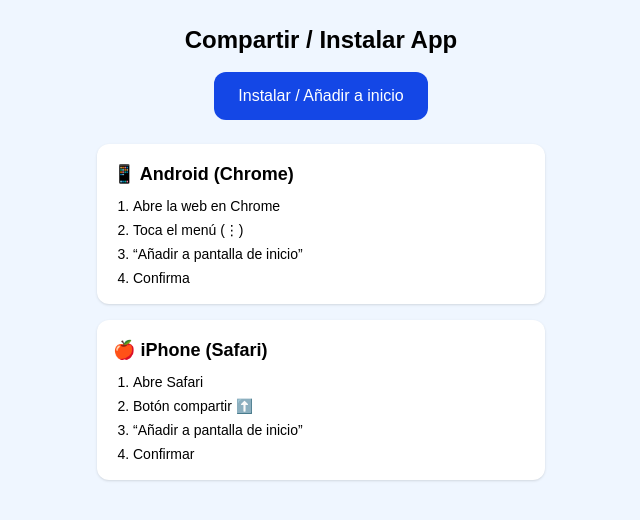
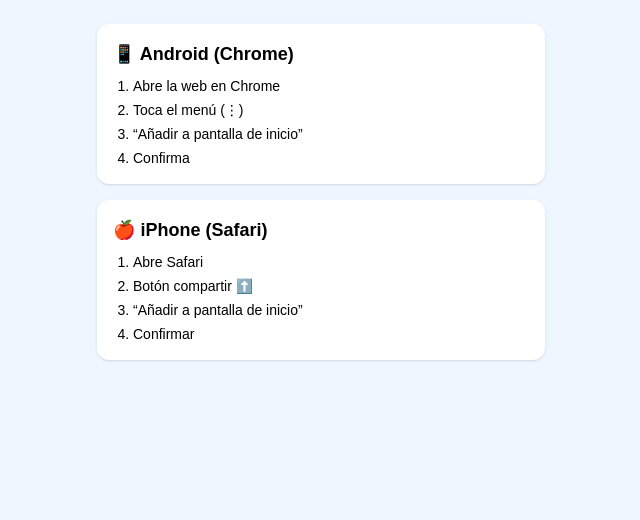
Before and after one commit to initiadonosti/CurroChat, a Next.js app: page /compartir in a window 1280 px wide. Shown: the top 520 px of the page, without its empty margins (319-959 px from the left). Built offline with nearby package versions, Linux system fonts and the light colour scheme.

Commit message:
pagina compartir sin boton

```diff
--- a/app/compartir/page.tsx
+++ b/app/compartir/page.tsx
@@ -43,18 +43,6 @@
   return (
     <div className="min-h-screen bg-blue-50 p-6 text-black flex flex-col items-center">
 
-      <h1 className="text-2xl font-bold mb-4">
-        Compartir / Instalar App
-      </h1>
-
-      {/* BOTÓN PRINCIPAL */}
-      <button
-        onClick={instalarApp}
-        className="bg-blue-700 text-white px-6 py-3 rounded-xl mb-6"
-      >
-        Instalar / Añadir a inicio
-      </button>
-
       {/* INFO ANDROID */}
       <div className="bg-white p-4 rounded-xl shadow mb-4 w-full max-w-md">
         <h2 className="font-bold text-lg mb-2">
```
